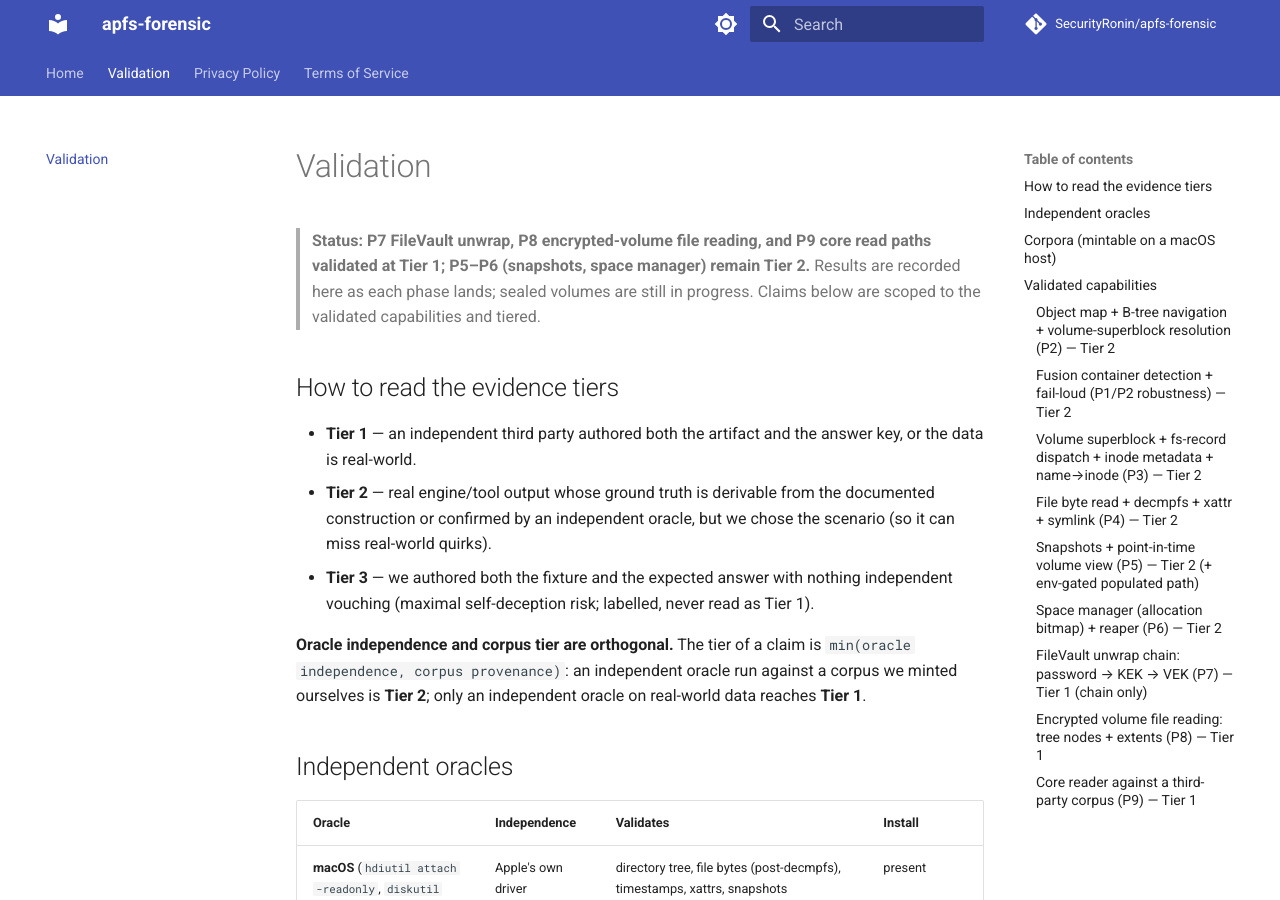
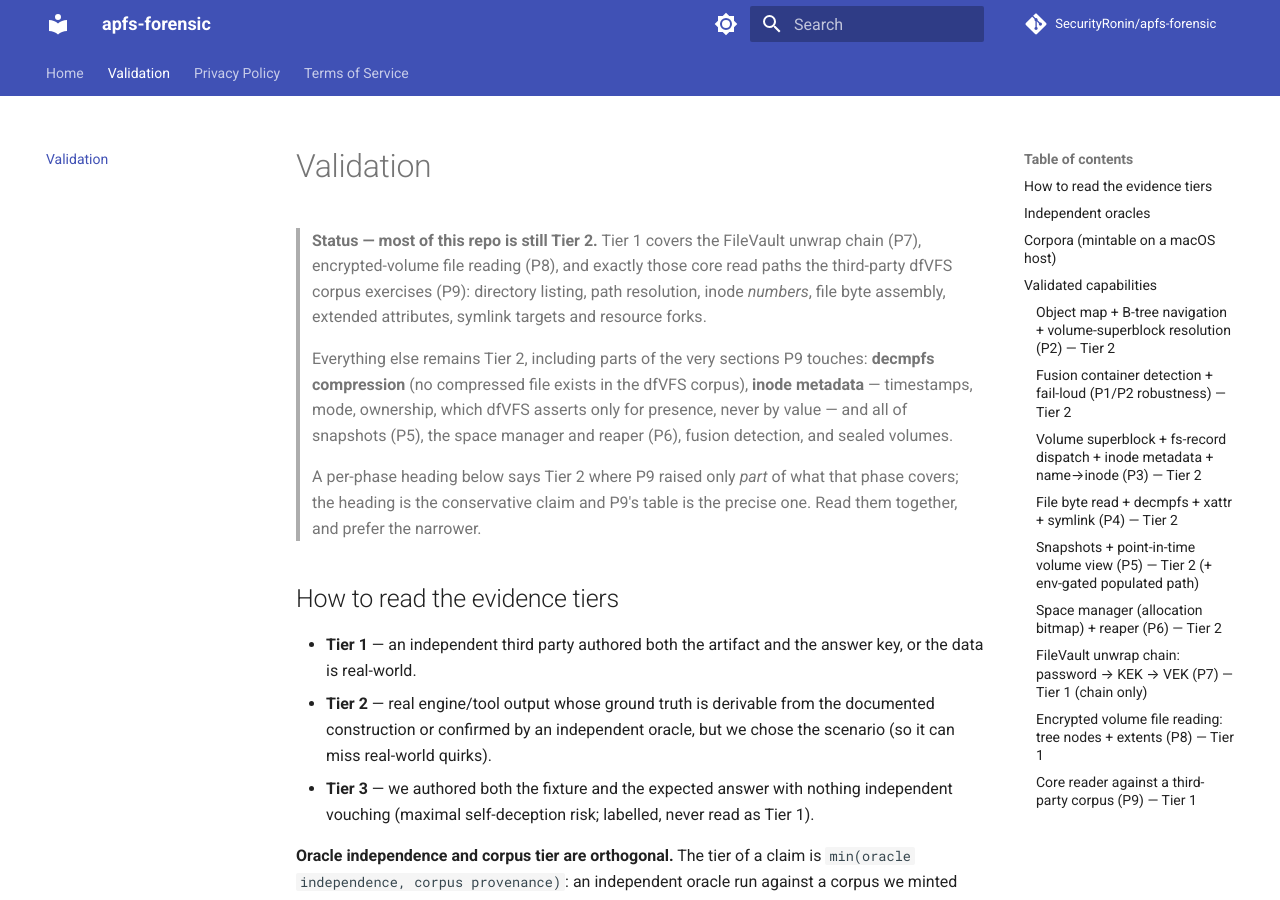
Before and after one commit to SecurityRonin/apfs-forensic, an MkDocs documentation site: the page built from docs/validation.md, in a window 1280 px wide and 900 px high. Built offline with MkDocs 1.6.1 and Material for MkDocs 9.7.7, drawn with Linux system fonts in a browser that asks for light colours; comment, search, counter and statistics services are not loaded; some of the changed text lies outside the part shown.

Commit message:
docs(validation): correct an overstated status line and a misread oracle
Two corrections, both found by asking a question the document should already
have answered plainly: is this all Tier 1?

1. The status line claimed "P5-P6 remain Tier 2". P2, P3, P4 and fusion are
   Tier 2 as well. P9 raised PART of what P2-P4 cover, and adding it without
   reconciling the older headings left three statements disagreeing about the
   same repository. The summary is now the conservative claim, each partially
   raised phase says at the point of its claim exactly which half moved, and
   the reader is told to prefer the narrower of the two.

2. A note added in the same pass said dfVFS pins inode timestamps and that we
   had simply not asserted them -- "available Tier-1 evidence left on the
   table". It is not available. dfVFS's timestamp tests are nine
   assertIsNotNone presence checks with no pinned value anywhere in the file.
   The claim came from reading method names (testAccessTime,
   testModificationTime) rather than their bodies.

   That is the exact error the new format-decoder-validation skill warns about,
   made while documenting the skill. A test name is a claim about a test, not
   about the world.

Also records what a corpus would have to look like to close inode metadata:
capturing macOS `stat` beside a minted image raises the ORACLE but not the
CORPUS, so it reaches Tier 2 only. Saying that now stops someone doing the work
and mislabelling the result.

No code change; the tiering was wrong, not the reader.

```diff
--- a/docs/validation.md
+++ b/docs/validation.md
@@ -1,10 +1,21 @@
 # Validation
 
-> **Status: P7 FileVault unwrap, P8 encrypted-volume file reading, and P9 core
-> read paths validated at Tier 1; P5–P6 (snapshots, space manager) remain
-> Tier 2.** Results are recorded here
-> as each phase lands; sealed volumes are still in progress. Claims below are
-> scoped to the validated capabilities and tiered.
+> **Status — most of this repo is still Tier 2.** Tier 1 covers the FileVault
+> unwrap chain (P7), encrypted-volume file reading (P8), and exactly those core
+> read paths the third-party dfVFS corpus exercises (P9): directory listing,
+> path resolution, inode *numbers*, file byte assembly, extended attributes,
+> symlink targets and resource forks.
+>
+> Everything else remains Tier 2, including parts of the very sections P9
+> touches: **decmpfs compression** (no compressed file exists in the dfVFS
+> corpus), **inode metadata** — timestamps, mode, ownership, which dfVFS
+> asserts only for presence, never by value — and all of
+> snapshots (P5), the space manager and reaper (P6), fusion detection, and
+> sealed volumes.
+>
+> A per-phase heading below says Tier 2 where P9 raised only *part* of what that
+> phase covers; the heading is the conservative claim and P9's table is the
+> precise one. Read them together, and prefer the narrower.
 
 ## How to read the evidence tiers
 
@@ -58,6 +69,12 @@ ourselves.
 
 ### Object map + B-tree navigation + volume-superblock resolution (P2) — Tier 2
 
+> **Exercised, not validated, by P9.** Reaching any dfVFS file requires this
+> machinery to work, so P9 is indirect evidence it does. The specific claims
+> below — checksum-before-trust, cycle guards, the fixture's own geometry —
+> are asserted against a fixture we minted and remain Tier 2. Working is not
+> the same as validated against an independent expectation.
+
 **Corpus:** `tests/data/apfs_container_chain.bin` — blocks 0–344 (1.38 MiB) of a
 real APFS *container partition* minted by Apple's own `hdiutil`
 (`hdiutil create -size 128m -fs APFS -volname APFSORACLE -layout GPTSPUD`). The
@@ -107,6 +124,21 @@ bit (offset 64, value `0x100`, Apple *APFS Reference*) on the bootstrap superblo
 
 ### Volume superblock + fs-record dispatch + inode metadata + name→inode (P3) — Tier 2
 
+> **Partially raised by P9.** `name→inode` resolution and inode *numbers* are
+> Tier 1 against the dfVFS corpus. Inode **metadata** — timestamps, mode,
+> ownership — is not, and dfVFS cannot close it: its timestamp tests are nine
+> `assertIsNotNone` presence checks with **no pinned values** anywhere in the
+> file. Asserting against them would validate that a field is populated, not
+> that it decodes correctly.
+>
+> (Recorded because the method names `testAccessTime` / `testModificationTime`
+> read like value oracles and are not. A test name is a claim about a test, not
+> about the world — read the body.)
+>
+> Closing this needs a corpus whose timestamps are documented independently:
+> macOS `stat` output captured alongside a minted image raises the *oracle* but
+> not the corpus, so it reaches Tier 2 only.
+
 **Corpus:** `tests/data/apfs_fstree.bin` — blocks 0–373 (1.46 MiB) of a real APFS
 *container partition* minted by Apple's own `hdiutil`
 (`hdiutil create -size 128m -fs APFS -volname APFSP3 -layout GPTSPUD`), populated
@@ -146,6 +178,12 @@ on a **self-minted** corpus ⇒ Tier 2. A Tier-1 lift needs the same navigation
 on a real-world macOS image (env-gated, future work).
 
 ### File byte read + decmpfs + xattr + symlink (P4) — Tier 2
+
+> **Partially raised by P9.** File byte assembly, extended attributes,
+> symlink targets and resource forks are Tier 1 against the dfVFS corpus.
+> **decmpfs is not** — that corpus contains no compressed file, so every
+> decmpfs claim still rests on a fixture we minted. A third-party image with
+> an LZVN/LZFSE-compressed file would close it.
 
 **Corpus:** `tests/data/apfs_content.bin` — the first **442 blocks** (1.73 MiB,
 4096-byte blocks) of a real APFS *container partition* minted by Apple's own
```
